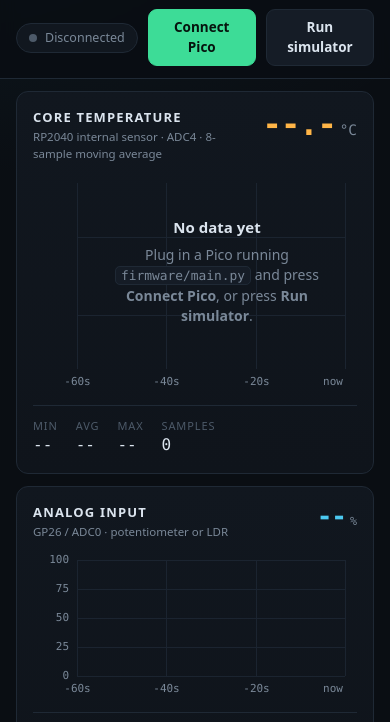
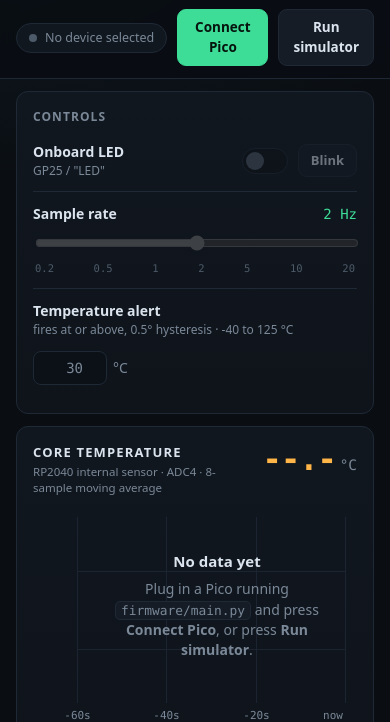
Before and after one commit to naniiic137/picopulse, a website built with Vite: page web/index.html in a window 390 px wide. Both pictures are taken after a click on the button "Connect Pico". Shown: the part 59-781 px from the top of the page. Built offline with nearby package versions, Linux system fonts and the light colour scheme.

Commit message:
Web: Controls above the charts on phones, feedback when the picker is cancelled
- Under 720 px the columns flow as one list with the Controls card first,
  instead of below all three charts.
- Closing the Web Serial device picker now says 'No device selected' in the
  status pill and the event log (informational, not an error).
- Mobile screenshot and test count in the README updated.

Co-Authored-By: Claude Opus 5.5 (1M context) <noreply@anthropic.com>

```diff
--- a/web/src/main.ts
+++ b/web/src/main.ts
@@ -111,8 +111,13 @@ async function connectSerial(): Promise<void> {
   try {
     await serial.request();
   } catch (err) {
-    // The user closed the port picker - not an error worth shouting about.
-    if (err instanceof DOMException && err.name === 'NotFoundError') return;
+    // The user closed the port picker: not an error, but say what happened.
+    if (err instanceof DOMException && err.name === 'NotFoundError') {
+      hideError();
+      setStatus('idle', 'No device selected');
+      logEvent('info', 'No device selected. Press Connect Pico to choose a port, or run the simulator.');
+      return;
+    }
     showError(`Could not open the port picker: ${errorText(err)}`);
     return;
   }
--- a/web/src/style.css
+++ b/web/src/style.css
@@ -807,6 +807,18 @@ input[type='range']:disabled {
     display: flex;
     flex-direction: column;
   }
+  /* Phones: one column, with Controls before the charts instead of after all of them. */
+  .layout {
+    display: flex;
+    flex-direction: column;
+  }
+  .col-main,
+  .col-side {
+    display: contents;
+  }
+  #card-controls {
+    order: -1;
+  }
   .readout {
     font-size: 32px;
   }
```
Also changed, not shown: README.md, docs/screenshots/mobile.png.
